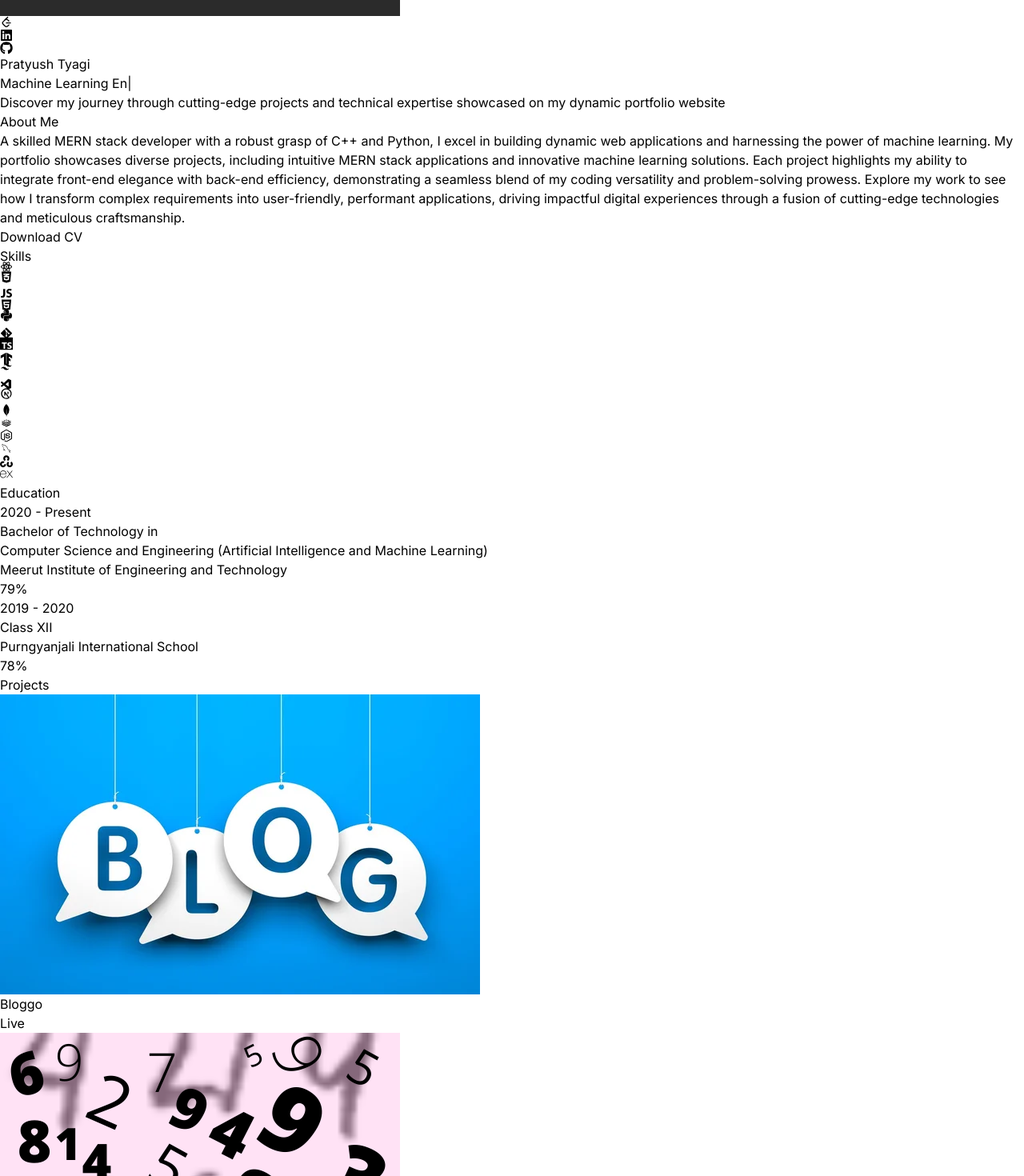
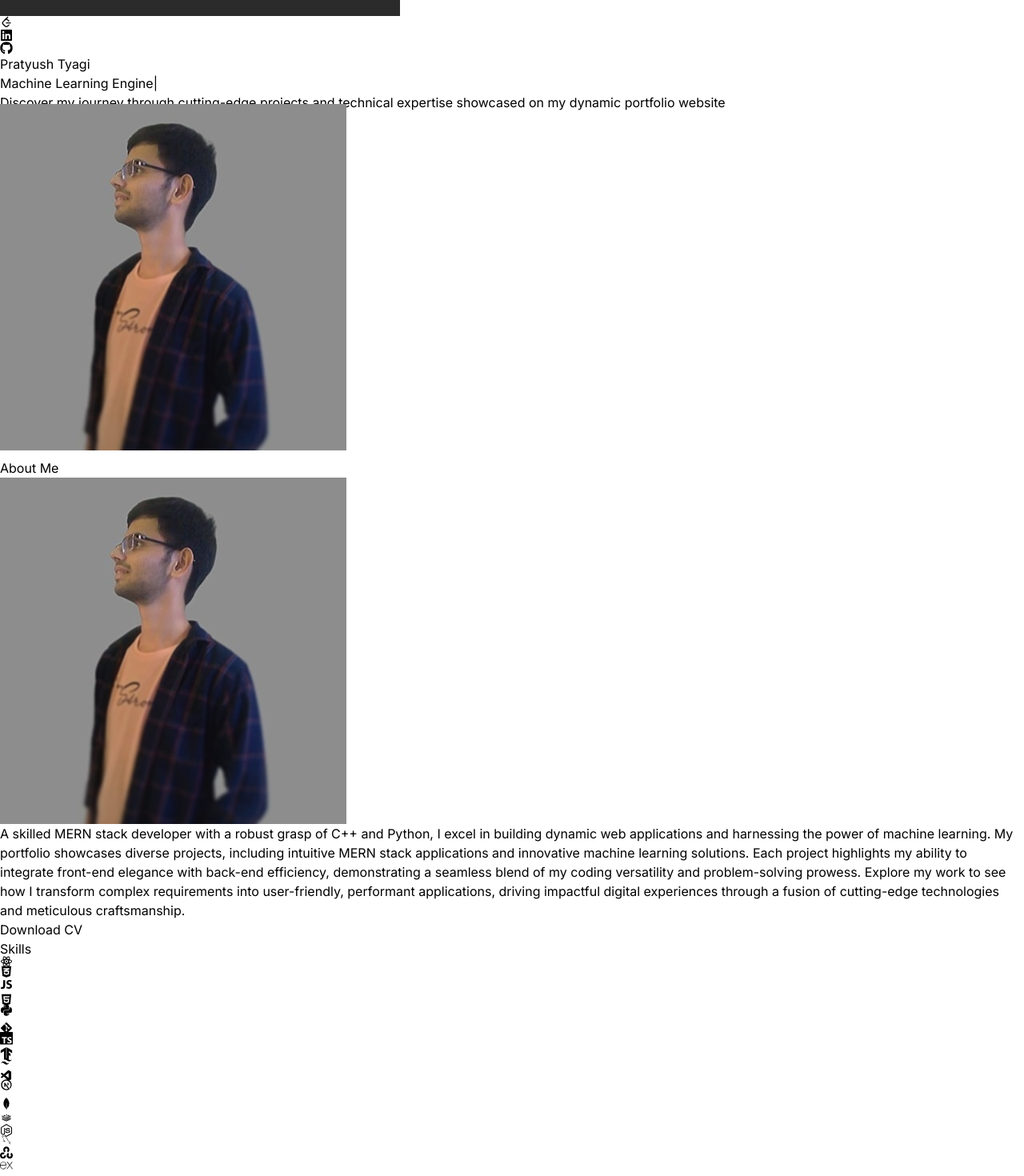
Before and after one commit to Pratyush0612/Portfol, a React (Vite) app: page / in a window 1280 px wide. Shown: the part 480-1950 px from the top of the page at 80% size. Built offline with nearby package versions, Linux system fonts and the light colour scheme.

Commit message:
added photo

```diff
--- a/src/components/About.jsx
+++ b/src/components/About.jsx
@@ -1,4 +1,4 @@
-// import profilePic from "../assets/mypic2.jpg";
+import profilePic from "../assets/mypic2.jpg";
 import { ABOUT_TEXT } from "../constants";
 import { motion } from "framer-motion";
 const About = () => {
@@ -19,7 +19,7 @@ const About = () => {
         transition={{duration :0.5}}
         className="w-full lg:w-1/2 lg:p-8">
            <div className="flex items-center justify-center">
-            {/* <img className="rounded-2xl" src={profilePic} alt="abt" /> */}
+            <img className="rounded-2xl" src={profilePic} alt="abt" />
         </div>
             </motion.div>
 
--- a/src/components/Hero.jsx
+++ b/src/components/Hero.jsx
@@ -1,5 +1,5 @@
 import { HERO_CONTENT } from "../constants";
-// import profilePic from "../assets/mypic2.jpg";
+import profilePic from "../assets/mypic2.jpg";
 import {motion } from "framer-motion"
 import { useEffect, useRef } from "react";
 import Typed from "typed.js";
@@ -93,7 +93,7 @@ const Hero = () => {
        animate="animate"
         className="w-full lg:p-2">
            <div className="flex items-center justify-center">
-            {/* <img className="rounded-2xl" src={profilePic} alt="abt" /> */}
+            <img className="rounded-2xl" src={profilePic} alt="abt" />
         </div>
             </motion.div>
 
```
Also changed, not shown: src/assets/mypic2.jpg (added).
